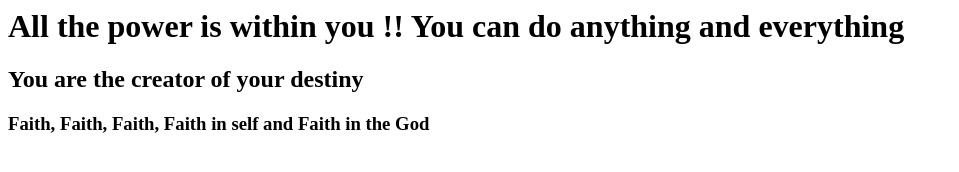
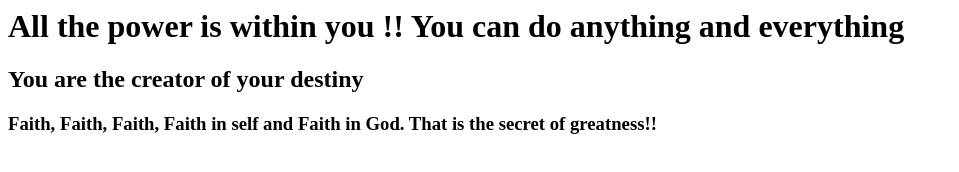
Before and after one commit to ranganarendra/firstgitrepo, a plain HTML site: page index.html in a window 1280 px wide. Shown: the whole page, without its empty margins (0-959 px from the left). Drawn offline with Linux system fonts and the light colour scheme.

Commit message:
Update index.html
Updated 3rd Quote

```diff
--- a/index.html
+++ b/index.html
@@ -2,6 +2,6 @@
 <body>
 <h1>All the power is within you !! You can do anything and everything</h1>
 <h2>You are the creator of your destiny </h2>
-<h3>Faith, Faith, Faith, Faith in self and Faith in the God </h3>
+<h3>Faith, Faith, Faith, Faith in self and Faith in God. That is the secret of greatness!! </h3>
 </body>
 </html>
```
